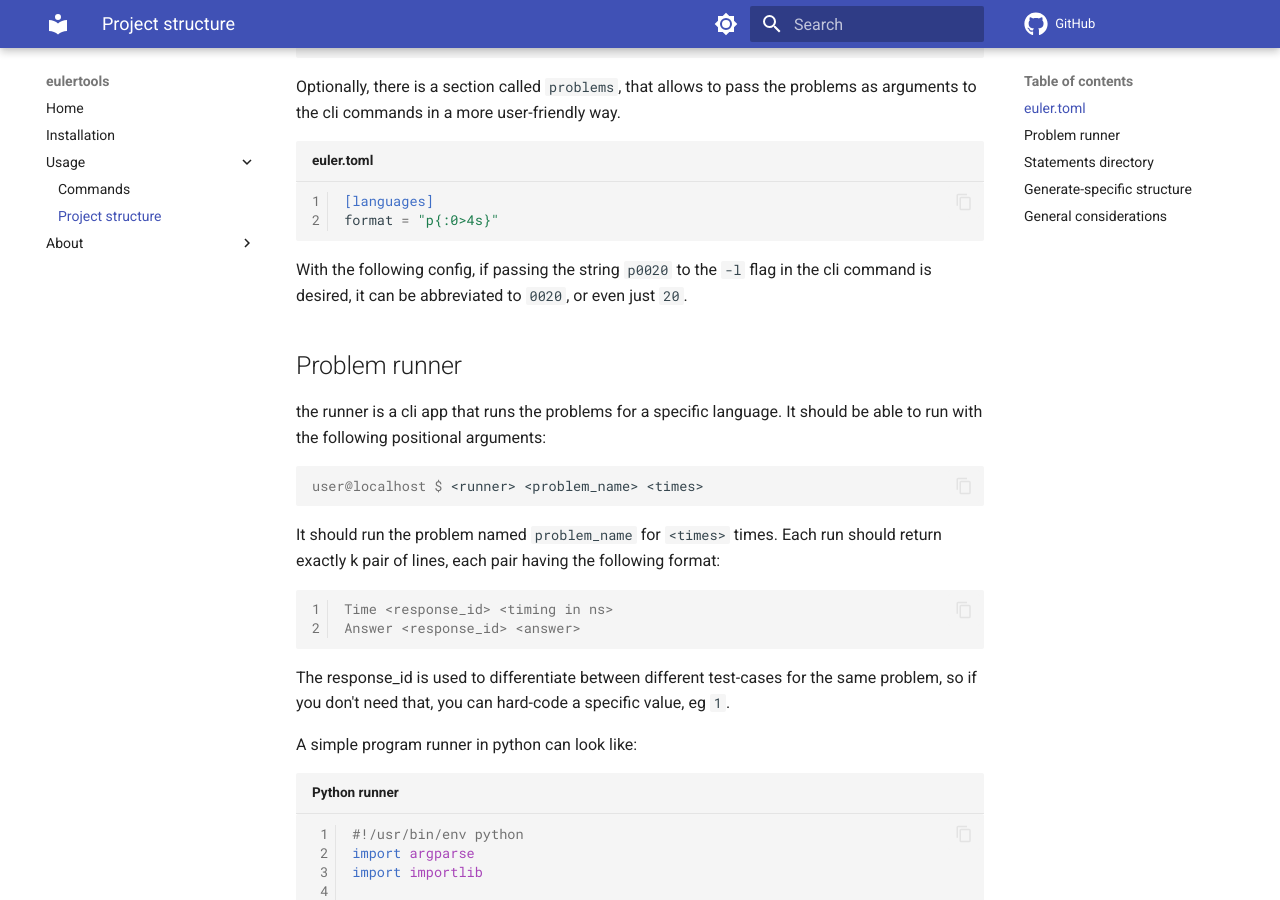
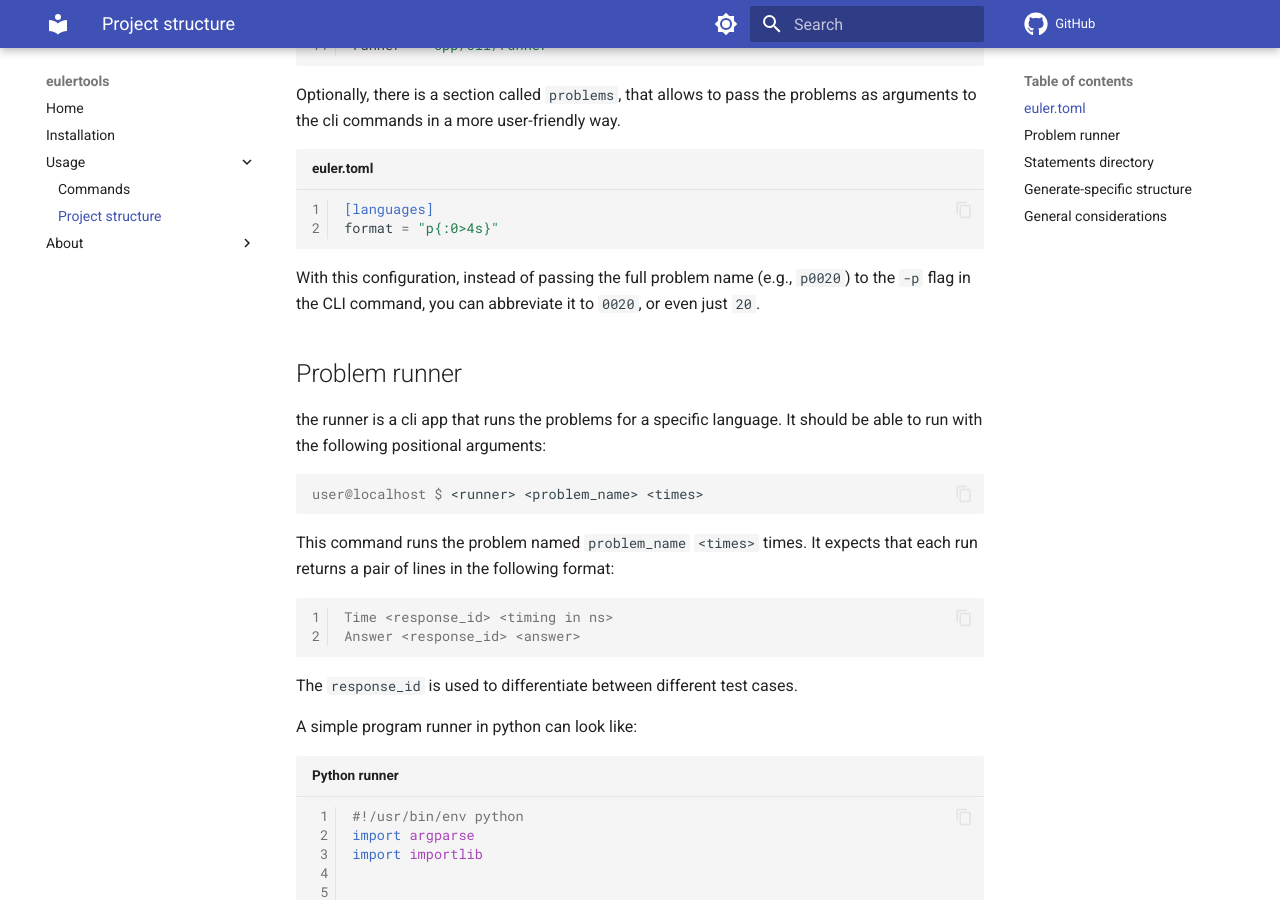
Before and after one commit to spapanik/py-euler, an MkDocs documentation site: the page built from docs/usage/structure.md, in a window 1280 px wide and 900 px high, scrolled down 938 px. Built offline with MkDocs 1.6.1 and Material for MkDocs 9.7.7, drawn with Linux system fonts in a browser that asks for light colours; comment, search, counter and statistics services are not loaded; some of the changed text lies outside the part shown.

Commit message:
🔧 Fix documentation issues

````diff
--- a/docs/usage/structure.md
+++ b/docs/usage/structure.md
@@ -2,15 +2,17 @@
 
 `eulertools` can be invoked from everywhere inside the project, as it
 recursively looks for the project root. The project root is marked by
-the existence of a `.euler` directory. The required files and directories are:
+the existence of a `.euler` directory. The required files and directories
+inside it are:
 
--   `.euler/`
 -   `.euler/euler.toml`
 -   `.euler/statements/<problem_name>.toml` for every problem
 
+The problem name
+
 ## `euler.toml`
 
-`euler.toml` is a special file, that keeps the language information. It should be placed
+The project can be configured using a TOML file, called `euler.toml`,
 inside the `.euler` directory.
 
 Each language is a section `[language.<language_name>]`, with the
@@ -43,8 +45,9 @@ Optionally, there is a section called `problems`, that allows to pass the proble
 format = "p{:0>4s}"
 ```
 
-With the following config, if passing the string `p0020` to the `-l` flag in the cli command is desired,
-it can be abbreviated to `0020`, or even just `20`.
+With this configuration, instead of passing the full problem name (e.g., `p0020`)
+to the `-p` flag in the CLI command, you can abbreviate it to `0020`,
+or even just `20`.
 
 ## Problem runner
 
@@ -55,16 +58,15 @@ following positional arguments:
 user@localhost $ <runner> <problem_name> <times>
 ```
 
-It should run the problem named `problem_name` for `<times>` times. Each run should return exactly
-k pair of lines, each pair having the following format:
+This command runs the problem named `problem_name` `<times>` times.
+It expects that each run returns a pair of lines in the following format:
 
 ```console linenums="1"
 Time <response_id> <timing in ns>
 Answer <response_id> <answer>
 ```
 
-The response_id is used to differentiate between different test-cases for the same problem, so if you don't need that,
-you can hard-code a specific value, eg `1`.
+The `response_id` is used to differentiate between different test cases.
 
 A simple program runner in python can look like:
 
````
Also changed, not shown: docs/installation.md (+3 -5 lines), 1 other file.
